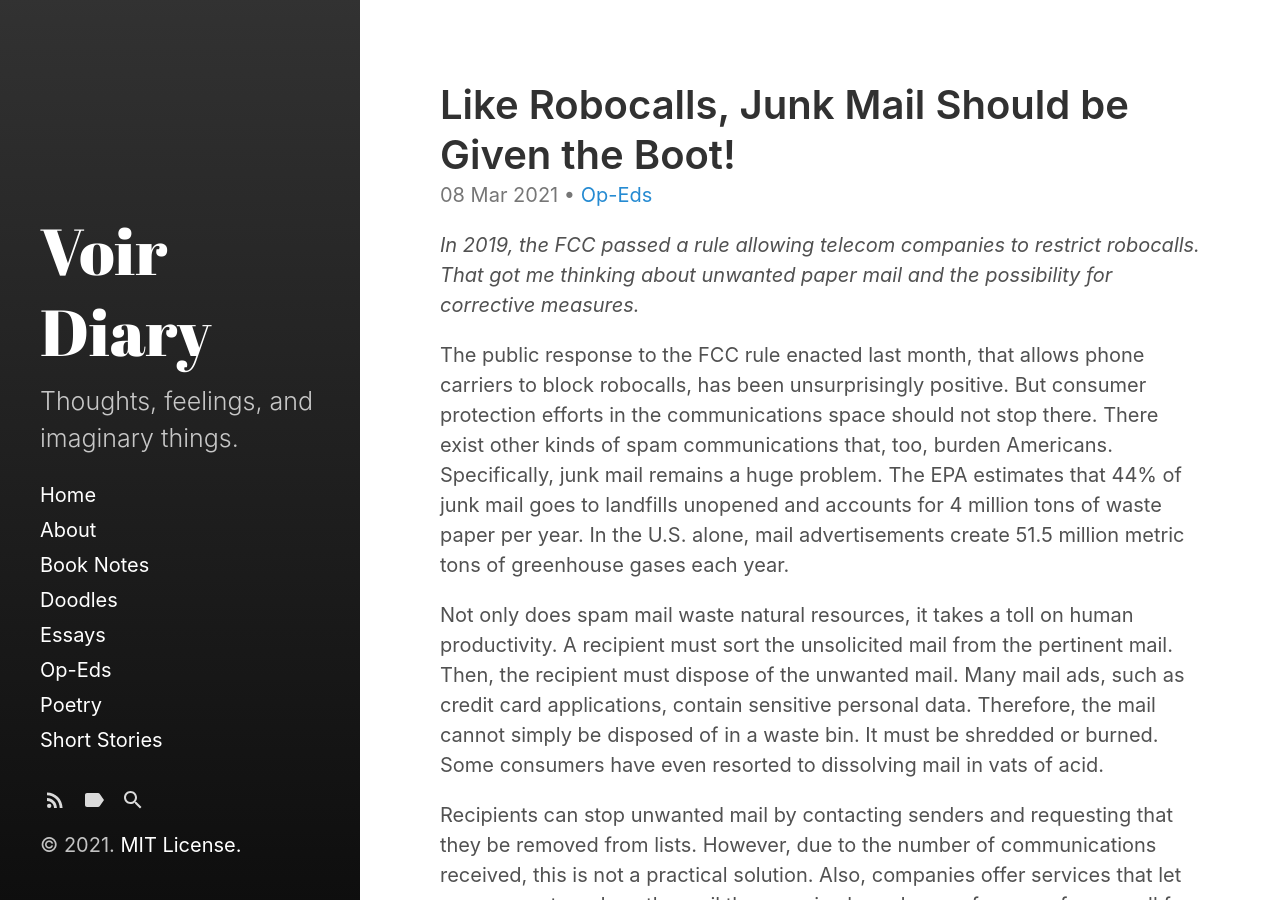
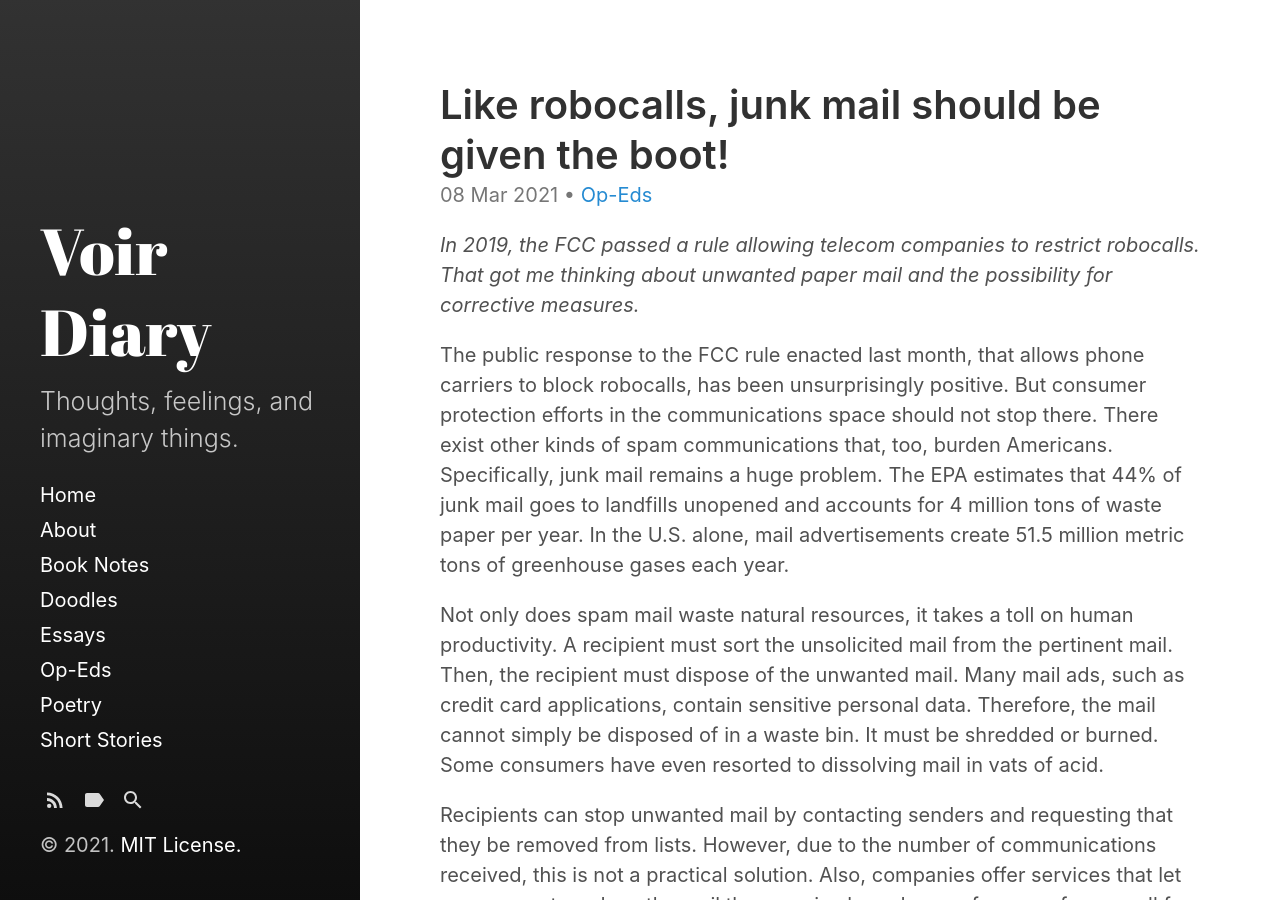
Before and after one commit to VoirDiary/VoirDiary, a Jekyll site: the page built from _posts/2021-03-8-Junk-Mail.md, in a window 1280 px wide and 900 px high. Built offline with Jekyll 4.4.1, drawn with Linux system fonts in a browser that asks for light colours.

```diff
--- a/_posts/2021-03-8-Junk-Mail.md
+++ b/_posts/2021-03-8-Junk-Mail.md
@@ -1,6 +1,6 @@
 ---
 layout: post
-title: "Like Robocalls, Junk Mail Should be Given the Boot!"
+title: "Like robocalls, junk mail should be given the boot!"
 categories:
   - Op-Eds
 tags:
```
